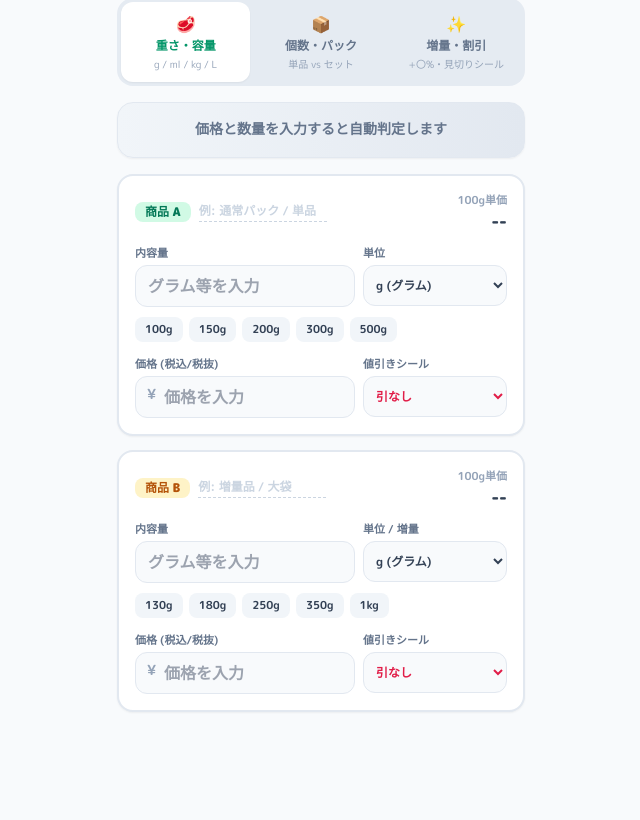
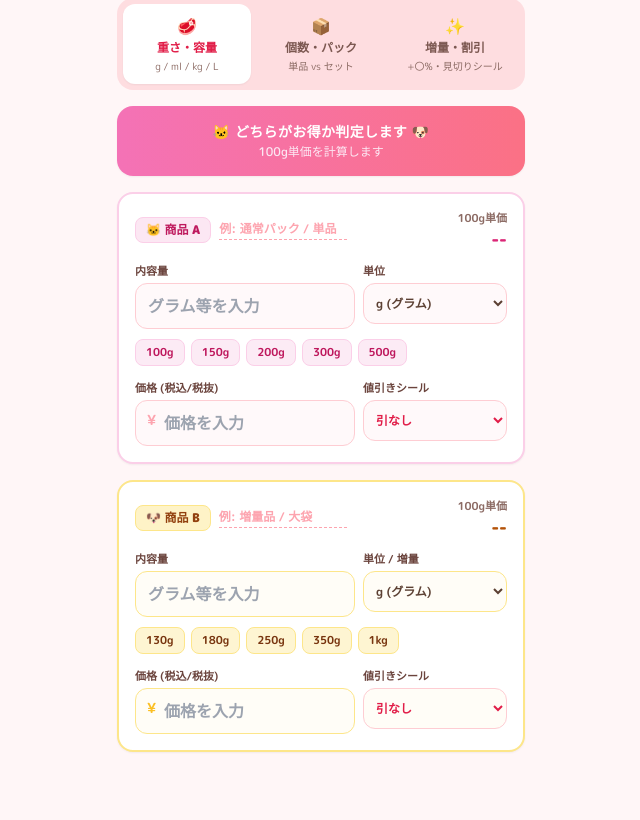
Before and after one commit to yotsu-haq6/shopping-calc, a plain HTML site: page index.html in a window 1280 px wide. Shown: the part 76-896 px from the top of the page, without its empty margins (319-959 px from the left). Before the commit the page ends 856 px from the top, so only its background shows below. Drawn offline with nearby package versions, Linux system fonts and the light colour scheme.

Commit message:
Update index.html

```diff
--- a/index.html
+++ b/index.html
@@ -9,9 +9,9 @@
   <meta name="apple-mobile-web-app-capable" content="yes">
   <meta name="apple-mobile-web-app-status-bar-style" content="default">
   <meta name="apple-mobile-web-app-title" content="単価比較">
-  <meta name="theme-color" content="#10b981">
+  <meta name="theme-color" content="#f472b6">
 
-  <link rel="manifest" href="data:application/manifest+json;charset=utf-8,%7B%22name%22%3A%22%E3%81%8A%E8%B2%B7%E3%81%84%E7%89%A9%E5%8D%98%E4%BE%A1%E3%81%8F%E3%82%89%E3%81%B9%E3%80%9C%E3%82%8B%22%2C%22short_name%22%3A%22%E5%8D%98%E4%BE%A1%E6%AF%94%E8%BC%83%22%2C%22start_url%22%3A%22.%22%2C%22display%22%3A%22standalone%22%2C%22background_color%22%3A%22%23f8fafc%22%2C%22theme_color%22%3A%22%2310b981%22%2C%22icons%22%3A%5B%7B%22src%22%3A%22data%3Aimage%2Fsvg%2Bxml%2C%253Csvg%2520xmlns%3D%27http%3A%2F%2Fwww.w3.org%2F2000%2Fsvg%27%2520viewBox%3D%270%25200%2520100%2520100%27%253E%253Crect%2520width%3D%27100%27%2520height%3D%27100%27%2520rx%3D%2720%27%2520fill%3D%27%252310b981%27%2F%253E%253Ctext%2520x%3D%2750%27%2520y%3D%2765%27%2520font-size%3D%2755%27%2520text-anchor%3D%27middle%27%253E%25F0%259F%259B%2592%253C%2Ftext%253E%253C%2Fsvg%253E%22%2C%22sizes%22%3A%22192x192%20512x512%22%2C%22type%22%3A%22image%2Fsvg%2Bxml%22%2C%22purpose%22%3A%22any%20maskable%22%7D%5D%7D">
+  <link rel="manifest" href="data:application/manifest+json;charset=utf-8,%7B%22name%22%3A%22%E3%81%8A%E8%B2%B7%E3%81%84%E7%89%A9%E5%8D%98%E4%BE%A1%E3%81%8F%E3%82%89%E3%81%B9%E3%80%9C%E3%82%8B%22%2C%22short_name%22%3A%22%E5%8D%98%E4%BE%A1%E6%AF%94%E8%BC%83%22%2C%22start_url%22%3A%22.%22%2C%22display%22%3A%22standalone%22%2C%22background_color%22%3A%22%23fff1f2%22%2C%22theme_color%22%3A%22%23f472b6%22%2C%22icons%22%3A%5B%7B%22src%22%3A%22data%3Aimage%2Fsvg%2Bxml%2C%253Csvg%2520xmlns%3D%27http%3A%2F%2Fwww.w3.org%2F2000%2Fsvg%27%2520viewBox%3D%270%25200%2520100%2520100%27%253E%253Crect%2520width%3D%27100%27%2520height%3D%27100%27%2520rx%3D%2725%27%2520fill%3D%27%2523f472b6%27%2F%253E%253Ctext%2520x%3D%2750%27%2520y%3D%2765%27%2520font-size%3D%2750%27%2520text-anchor%3D%27middle%27%253E%25F0%259F%2590%25B1%253C%2Ftext%253E%253C%2Fsvg%253E%22%2C%22sizes%22%3A%22192x192%20512x512%22%2C%22type%22%3A%22image%2Fsvg%2Bxml%22%2C%22purpose%22%3A%22any%20maskable%22%7D%5D%7D">
 
   <script src="https://cdn.tailwindcss.com"></script>
   <link href="https://fonts.googleapis.com/css2?family=M+PLUS+Rounded+1c:wght@400;500;700;800;900&display=swap" rel="stylesheet">
@@ -27,73 +27,75 @@
     }
   </style>
 </head>
-<body class="bg-slate-50 min-h-screen text-slate-800 pb-12 select-none">
+<body class="bg-rose-50/60 min-h-screen text-[#5c4033] pb-12 select-none">
   <div class="max-w-md mx-auto p-4 sm:p-5">
 
     <header class="flex items-center justify-between mb-4">
       <div class="flex items-center gap-2">
-        <span class="text-3xl">🛒</span>
+        <span class="text-3xl">🐾</span>
         <div>
-          <h1 class="text-lg font-black tracking-tight text-slate-900 leading-none">お買い物単価くらべ〜る</h1>
-          <p class="text-xs text-slate-400 font-bold mt-1">どっちがお得？サクッと判定</p>
+          <h1 class="text-lg font-black tracking-tight text-[#4a2e2b] leading-none">お買い物単価くらべ〜る</h1>
+          <p class="text-xs text-rose-400 font-bold mt-1">どっちがお得？サクッと判定</p>
         </div>
       </div>
       <div class="flex items-center gap-1.5">
-        <button id="swapBtn" class="flex items-center gap-1 px-2.5 py-1.5 text-xs font-bold text-slate-600 bg-white border border-slate-200 rounded-lg shadow-sm active:bg-slate-100 transition-all">
+        <button id="swapBtn" class="flex items-center gap-1 px-3 py-1.5 text-xs font-bold text-[#6b443d] bg-white border border-rose-200 rounded-xl shadow-xs active:bg-rose-100 transition-all">
           <span>⇄</span> 入替
         </button>
-        <button id="resetBtn" class="flex items-center gap-1 px-2.5 py-1.5 text-xs font-bold text-rose-600 bg-rose-50 border border-rose-100 rounded-lg active:bg-rose-100 transition-all">
+        <button id="resetBtn" class="flex items-center gap-1 px-3 py-1.5 text-xs font-bold text-rose-600 bg-rose-100/70 border border-rose-200 rounded-xl active:bg-rose-200 transition-all shadow-xs">
           <span>🗑️</span> リセット
         </button>
       </div>
     </header>
 
-    <div class="grid grid-cols-3 gap-1.5 bg-slate-200/80 p-1 rounded-2xl mb-4 font-bold text-xs">
-      <button class="mode-tab py-2.5 rounded-xl transition-all flex flex-col items-center gap-0.5 bg-white text-emerald-600 shadow-sm" data-mode="weight">
+    <div class="grid grid-cols-3 gap-1.5 bg-rose-200/60 p-1.5 rounded-2xl mb-4 font-bold text-xs">
+      <button class="mode-tab py-2.5 rounded-xl transition-all flex flex-col items-center gap-0.5 bg-white text-rose-600 shadow-sm" data-mode="weight">
         <span class="text-base">🥩</span>
         <span>重さ・容量</span>
-        <span class="text-[10px] text-slate-400 font-normal">g / ml / kg / L</span>
+        <span class="text-[10px] text-[#8c6b64] font-normal">g / ml / kg / L</span>
       </button>
-      <button class="mode-tab py-2.5 rounded-xl transition-all flex flex-col items-center gap-0.5 text-slate-500 hover:text-slate-800" data-mode="count">
+      <button class="mode-tab py-2.5 rounded-xl transition-all flex flex-col items-center gap-0.5 text-[#7c5851] hover:text-[#4a2e2b]" data-mode="count">
         <span class="text-base">📦</span>
         <span>個数・パック</span>
-        <span class="text-[10px] text-slate-400 font-normal">単品 vs セット</span>
+        <span class="text-[10px] text-[#8c6b64] font-normal">単品 vs セット</span>
       </button>
-      <button class="mode-tab py-2.5 rounded-xl transition-all flex flex-col items-center gap-0.5 text-slate-500 hover:text-slate-800" data-mode="bonus">
+      <button class="mode-tab py-2.5 rounded-xl transition-all flex flex-col items-center gap-0.5 text-[#7c5851] hover:text-[#4a2e2b]" data-mode="bonus">
         <span class="text-base">✨</span>
         <span>増量・割引</span>
-        <span class="text-[10px] text-slate-400 font-normal">+〇%・見切りシール</span>
+        <span class="text-[10px] text-[#8c6b64] font-normal">+〇%・見切りシール</span>
       </button>
     </div>
 
-    <div id="resultBanner" class="bg-gradient-to-r from-slate-100 to-slate-200 border border-slate-200 rounded-2xl p-4 text-center mb-4 transition-all duration-300 shadow-sm">
-      <p class="text-sm font-bold text-slate-500 mb-0.5">価格と数量を入力すると自動判定します</p>
+    <!-- 判定バナー（ピンク×ショコラ） -->
+    <div id="resultBanner" class="bg-gradient-to-r from-pink-400 to-rose-400 text-white rounded-2xl p-4 text-center mb-4 transition-all duration-300 shadow-sm">
+      <p class="text-sm font-black tracking-wide">🐱 どちらがお得か判定します 🐶</p>
+      <p class="text-xs font-medium text-pink-100 mt-0.5">価格と数量を入力してください</p>
     </div>
 
-    <div class="space-y-3.5">
+    <div class="space-y-4">
 
-      <!-- 商品A -->
-      <div id="cardA" class="bg-white rounded-2xl p-4 border-2 border-slate-200 shadow-sm transition-all duration-200">
+      <!-- 商品A（ミルキーピンク＆ねこちゃん） -->
+      <div id="cardA" class="bg-white rounded-2xl p-4 border-2 border-pink-200 shadow-sm transition-all duration-200">
         <div class="flex justify-between items-center mb-3">
           <div class="flex items-center gap-2">
-            <span class="px-2.5 py-0.5 rounded-lg text-xs font-black bg-emerald-100 text-emerald-700">商品 A</span>
-            <input type="text" id="nameA" placeholder="例: 通常パック / 単品" class="text-xs font-bold text-slate-600 bg-transparent placeholder-slate-300 focus:outline-none w-32 border-b border-dashed border-slate-300 pb-0.5">
+            <span class="px-2.5 py-1 rounded-lg text-xs font-black bg-pink-100 text-pink-700 border border-pink-200">🐱 商品 A</span>
+            <input type="text" id="nameA" placeholder="例: 通常パック / 単品" class="text-xs font-bold text-[#6b443d] bg-transparent placeholder-rose-300 focus:outline-none w-32 border-b border-dashed border-rose-300 pb-0.5">
           </div>
           <div class="text-right">
-            <span class="text-[11px] text-slate-400 font-bold block" id="unitLabelA">100g単価</span>
-            <span id="unitPriceA" class="text-base font-black text-slate-700">--</span>
+            <span class="text-[11px] text-[#8c6b64] font-bold block" id="unitLabelA">100g単価</span>
+            <span id="unitPriceA" class="text-base font-black text-pink-600">--</span>
           </div>
         </div>
 
         <div class="space-y-2.5">
           <div class="grid grid-cols-5 gap-2">
             <div class="col-span-3">
-              <label class="text-[11px] font-bold text-slate-500 mb-1 block" id="qtyTitleA">内容量</label>
-              <input type="number" id="qtyA" inputmode="decimal" placeholder="グラム等を入力" class="w-full bg-slate-50 border border-slate-200 rounded-xl px-3 py-2 text-base font-black text-slate-800 focus:bg-white focus:border-emerald-500 focus:outline-none focus:ring-2 focus:ring-emerald-200 transition-all">
+              <label class="text-[11px] font-bold text-[#6b443d] mb-1 block" id="qtyTitleA">内容量</label>
+              <input type="number" id="qtyA" inputmode="decimal" placeholder="グラム等を入力" class="w-full bg-rose-50/40 border border-rose-200 rounded-xl px-3 py-2.5 text-base font-black text-[#4a2e2b] focus:bg-white focus:border-pink-400 focus:outline-none focus:ring-2 focus:ring-pink-200 transition-all">
             </div>
             <div class="col-span-2">
-              <label class="text-[11px] font-bold text-slate-500 mb-1 block">単位</label>
-              <select id="unitA" class="w-full bg-slate-50 border border-slate-200 rounded-xl px-2 py-2.5 text-xs font-bold text-slate-700 focus:bg-white focus:border-emerald-500 focus:outline-none">
+              <label class="text-[11px] font-bold text-[#6b443d] mb-1 block">単位</label>
+              <select id="unitA" class="w-full bg-rose-50/40 border border-rose-200 rounded-xl px-2 py-2.5 text-xs font-bold text-[#5c4033] focus:bg-white focus:border-pink-400 focus:outline-none">
                 <option value="g">g (グラム)</option>
                 <option value="kg">kg (キロ)</option>
                 <option value="ml">ml (ミリ)</option>
@@ -102,19 +104,20 @@
             </div>
           </div>
 
+          <!-- クイックボタン（淡いピンクチップ） -->
           <div class="flex gap-1.5 overflow-x-auto pb-1" id="quickChipsA"></div>
 
           <div class="grid grid-cols-5 gap-2">
             <div class="col-span-3">
-              <label class="text-[11px] font-bold text-slate-500 mb-1 block">価格 (税込/税抜)</label>
+              <label class="text-[11px] font-bold text-[#6b443d] mb-1 block">価格 (税込/税抜)</label>
               <div class="relative">
-                <span class="absolute left-3 top-2 font-bold text-slate-400 text-sm">¥</span>
-                <input type="number" id="priceA" inputmode="numeric" placeholder="価格を入力" class="w-full bg-slate-50 border border-slate-200 rounded-xl pl-7 pr-3 py-2 text-base font-black text-slate-800 focus:bg-white focus:border-emerald-500 focus:outline-none focus:ring-2 focus:ring-emerald-200 transition-all">
+                <span class="absolute left-3 top-2.5 font-bold text-rose-300 text-sm">¥</span>
+                <input type="number" id="priceA" inputmode="numeric" placeholder="価格を入力" class="w-full bg-rose-50/40 border border-rose-200 rounded-xl pl-7 pr-3 py-2.5 text-base font-black text-[#4a2e2b] focus:bg-white focus:border-pink-400 focus:outline-none focus:ring-2 focus:ring-pink-200 transition-all">
               </div>
             </div>
             <div class="col-span-2">
-              <label class="text-[11px] font-bold text-slate-500 mb-1 block">値引きシール</label>
-              <select id="discountA" class="w-full bg-slate-50 border border-slate-200 rounded-xl px-2 py-2.5 text-xs font-bold text-rose-600 focus:bg-white focus:border-rose-400 focus:outline-none">
+              <label class="text-[11px] font-bold text-[#6b443d] mb-1 block">値引きシール</label>
+              <select id="discountA" class="w-full bg-rose-50/40 border border-rose-200 rounded-xl px-2 py-2.5 text-xs font-bold text-rose-600 focus:bg-white focus:border-pink-400 focus:outline-none">
                 <option value="none">引なし</option>
                 <option value="10p">1割引 (10%)</option>
                 <option value="20p">2割引 (20%)</option>
@@ -129,28 +132,28 @@
         </div>
       </div>
 
-      <!-- 商品B -->
-      <div id="cardB" class="bg-white rounded-2xl p-4 border-2 border-slate-200 shadow-sm transition-all duration-200">
+      <!-- 商品B（ショコラピンク＆わんちゃん） -->
+      <div id="cardB" class="bg-white rounded-2xl p-4 border-2 border-amber-200 shadow-sm transition-all duration-200">
         <div class="flex justify-between items-center mb-3">
           <div class="flex items-center gap-2">
-            <span class="px-2.5 py-0.5 rounded-lg text-xs font-black bg-amber-100 text-amber-700">商品 B</span>
-            <input type="text" id="nameB" placeholder="例: 増量品 / 大袋" class="text-xs font-bold text-slate-600 bg-transparent placeholder-slate-300 focus:outline-none w-32 border-b border-dashed border-slate-300 pb-0.5">
+            <span class="px-2.5 py-1 rounded-lg text-xs font-black bg-amber-100 text-amber-800 border border-amber-200">🐶 商品 B</span>
+            <input type="text" id="nameB" placeholder="例: 増量品 / 大袋" class="text-xs font-bold text-[#6b443d] bg-transparent placeholder-rose-300 focus:outline-none w-32 border-b border-dashed border-rose-300 pb-0.5">
           </div>
           <div class="text-right">
-            <span class="text-[11px] text-slate-400 font-bold block" id="unitLabelB">100g単価</span>
-            <span id="unitPriceB" class="text-base font-black text-slate-700">--</span>
+            <span class="text-[11px] text-[#8c6b64] font-bold block" id="unitLabelB">100g単価</span>
+            <span id="unitPriceB" class="text-base font-black text-amber-700">--</span>
           </div>
         </div>
 
         <div class="space-y-2.5">
           <div class="grid grid-cols-5 gap-2">
             <div class="col-span-3">
-              <label class="text-[11px] font-bold text-slate-500 mb-1 block" id="qtyTitleB">内容量</label>
-              <input type="number" id="qtyB" inputmode="decimal" placeholder="グラム等を入力" class="w-full bg-slate-50 border border-slate-200 rounded-xl px-3 py-2 text-base font-black text-slate-800 focus:bg-white focus:border-emerald-500 focus:outline-none focus:ring-2 focus:ring-emerald-200 transition-all">
+              <label class="text-[11px] font-bold text-[#6b443d] mb-1 block" id="qtyTitleB">内容量</label>
+              <input type="number" id="qtyB" inputmode="decimal" placeholder="グラム等を入力" class="w-full bg-amber-50/40 border border-amber-200 rounded-xl px-3 py-2.5 text-base font-black text-[#4a2e2b] focus:bg-white focus:border-amber-400 focus:outline-none focus:ring-2 focus:ring-amber-200 transition-all">
             </div>
             <div class="col-span-2">
-              <label class="text-[11px] font-bold text-slate-500 mb-1 block">単位 / 増量</label>
-              <select id="unitB" class="w-full bg-slate-50 border border-slate-200 rounded-xl px-2 py-2.5 text-xs font-bold text-slate-700 focus:bg-white focus:border-emerald-500 focus:outline-none">
+              <label class="text-[11px] font-bold text-[#6b443d] mb-1 block">単位 / 増量</label>
+              <select id="unitB" class="w-full bg-amber-50/40 border border-amber-200 rounded-xl px-2 py-2.5 text-xs font-bold text-[#5c4033] focus:bg-white focus:border-amber-400 focus:outline-none">
                 <option value="g">g (グラム)</option>
                 <option value="kg">kg (キロ)</option>
                 <option value="ml">ml (ミリ)</option>
@@ -159,19 +162,20 @@
             </div>
           </div>
 
+          <!-- クイックボタン（ショコラベージュチップ） -->
           <div class="flex gap-1.5 overflow-x-auto pb-1" id="quickChipsB"></div>
 
           <div class="grid grid-cols-5 gap-2">
             <div class="col-span-3">
-              <label class="text-[11px] font-bold text-slate-500 mb-1 block">価格 (税込/税抜)</label>
+              <label class="text-[11px] font-bold text-[#6b443d] mb-1 block">価格 (税込/税抜)</label>
               <div class="relative">
-                <span class="absolute left-3 top-2 font-bold text-slate-400 text-sm">¥</span>
-                <input type="number" id="priceB" inputmode="numeric" placeholder="価格を入力" class="w-full bg-slate-50 border border-slate-200 rounded-xl pl-7 pr-3 py-2 text-base font-black text-slate-800 focus:bg-white focus:border-emerald-500 focus:outline-none focus:ring-2 focus:ring-emerald-200 transition-all">
+                <span class="absolute left-3 top-2.5 font-bold text-amber-400 text-sm">¥</span>
+                <input type="number" id="priceB" inputmode="numeric" placeholder="価格を入力" class="w-full bg-amber-50/40 border border-amber-200 rounded-xl pl-7 pr-3 py-2.5 text-base font-black text-[#4a2e2b] focus:bg-white focus:border-amber-400 focus:outline-none focus:ring-2 focus:ring-amber-200 transition-all">
               </div>
             </div>
             <div class="col-span-2">
-              <label class="text-[11px] font-bold text-slate-500 mb-1 block">値引きシール</label>
-              <select id="discountB" class="w-full bg-slate-50 border border-slate-200 rounded-xl px-2 py-2.5 text-xs font-bold text-rose-600 focus:bg-white focus:border-rose-400 focus:outline-none">
+              <label class="text-[11px] font-bold text-[#6b443d] mb-1 block">値引きシール</label>
+              <select id="discountB" class="w-full bg-amber-50/40 border border-rose-200 rounded-xl px-2 py-2.5 text-xs font-bold text-rose-600 focus:bg-white focus:border-pink-400 focus:outline-none">
                 <option value="none">引なし</option>
                 <option value="10p">1割引 (10%)</option>
                 <option value="20p">2割引 (20%)</option>
@@ -216,7 +220,7 @@
       chipsData[currentMode].A.forEach(item => {
         const btn = document.createElement('button');
         btn.type = 'button';
-        btn.className = 'text-[11px] font-bold bg-slate-100 text-slate-700 hover:bg-slate-200 rounded-lg px-2.5 py-1 shrink-0 active:scale-95 transition-all';
+        btn.className = 'text-[11px] font-bold bg-pink-100/80 text-pink-700 border border-pink-200 rounded-lg px-2.5 py-1 shrink-0 active:scale-95 transition-all shadow-xs';
         btn.textContent = item.lbl;
         btn.onclick = () => { document.getElementById('qtyA').value = item.v; calculate(); };
         cA.appendChild(btn);
@@ -225,7 +229,7 @@
       chipsData[currentMode].B.forEach(item => {
         const btn = document.createElement('button');
         btn.type = 'button';
-        btn.className = 'text-[11px] font-bold bg-slate-100 text-slate-700 hover:bg-slate-200 rounded-lg px-2.5 py-1 shrink-0 active:scale-95 transition-all';
+        btn.className = 'text-[11px] font-bold bg-amber-100/80 text-amber-900 border border-amber-200 rounded-lg px-2.5 py-1 shrink-0 active:scale-95 transition-all shadow-xs';
         btn.textContent = item.lbl;
         btn.onclick = () => {
           if (item.type === 'bonus') {
@@ -247,10 +251,10 @@
     document.querySelectorAll('.mode-tab').forEach(tab => {
       tab.addEventListener('click', (e) => {
         document.querySelectorAll('.mode-tab').forEach(t => {
-          t.className = 'mode-tab py-2.5 rounded-xl transition-all flex flex-col items-center gap-0.5 text-slate-500 hover:text-slate-800';
+          t.className = 'mode-tab py-2.5 rounded-xl transition-all flex flex-col items-center gap-0.5 text-[#7c5851] hover:text-[#4a2e2b]';
         });
         const target = e.currentTarget;
-        target.className = 'mode-tab py-2.5 rounded-xl transition-all flex flex-col items-center gap-0.5 bg-white text-emerald-600 shadow-sm font-bold';
+        target.className = 'mode-tab py-2.5 rounded-xl transition-all flex flex-col items-center gap-0.5 bg-white text-rose-600 shadow-sm font-bold';
         currentMode = target.dataset.mode;
         updateModeUI();
       });
@@ -344,43 +348,46 @@
       const cardB = document.getElementById('cardB');
       const banner = document.getElementById('resultBanner');
 
-      cardA.classList.remove('ring-4', 'ring-emerald-400', 'bg-emerald-50/40', 'border-emerald-500');
-      cardB.classList.remove('ring-4', 'ring-amber-400', 'bg-amber-50/40', 'border-amber-500');
+      cardA.classList.remove('ring-4', 'ring-pink-400', 'bg-pink-50/70', 'border-pink-500');
+      cardB.classList.remove('ring-4', 'ring-amber-400', 'bg-amber-50/70', 'border-amber-500');
 
       if (unitCostA > 0 && unitCostB > 0) {
         const diff = Math.abs(unitCostA - unitCostB);
         const diffPercent = (diff / Math.max(unitCostA, unitCostB) * 100).toFixed(1);
 
         if (Math.abs(unitCostA - unitCostB) < 0.001) {
-          banner.className = 'bg-slate-800 text-white rounded-2xl p-4 text-center mb-4 shadow-lg';
+          banner.className = 'bg-[#6b443d] text-white rounded-2xl p-4 text-center mb-4 shadow-md';
           banner.innerHTML = `
-            <div class="text-xs font-bold text-slate-300">引き分け</div>
+            <div class="text-xs font-bold text-pink-200">引き分け</div>
             <div class="text-xl font-black mt-0.5">どちらも全く同じ単価です！</div>
           `;
         } else if (unitCostA < unitCostB) {
-          cardA.classList.add('ring-4', 'ring-emerald-400', 'bg-emerald-50/40', 'border-emerald-500');
-          banner.className = 'bg-emerald-500 text-white rounded-2xl p-4 text-center mb-4 shadow-lg shadow-emerald-500/20';
+          cardA.classList.add('ring-4', 'ring-pink-400', 'bg-pink-50/70', 'border-pink-500');
+          banner.className = 'bg-gradient-to-r from-pink-500 to-rose-400 text-white rounded-2xl p-4 text-center mb-4 shadow-md shadow-pink-500/20';
           banner.innerHTML = `
             <div class="flex items-center justify-center gap-1.5 text-xs font-bold bg-white/20 py-0.5 px-3 rounded-full w-max mx-auto mb-1">
-              <span>👑</span> 商品 A の方がおトク！
+              <span>🐱✨</span> 商品 A の方がおトク！
             </div>
             <div class="text-2xl font-black tracking-tight">約 ${diffPercent}% 安い</div>
-            <div class="text-xs font-bold mt-1 text-emerald-100">${unitName}あたり 約 ¥${diff.toFixed(1)} お得</div>
+            <div class="text-xs font-bold mt-1 text-pink-100">${unitName}あたり 約 ¥${diff.toFixed(1)} お得</div>
           `;
         } else {
-          cardB.classList.add('ring-4', 'ring-amber-400', 'bg-amber-50/40', 'border-amber-500');
-          banner.className = 'bg-amber-500 text-white rounded-2xl p-4 text-center mb-4 shadow-lg shadow-amber-500/20';
+          cardB.classList.add('ring-4', 'ring-amber-400', 'bg-amber-50/70', 'border-amber-500');
+          banner.className = 'bg-gradient-to-r from-amber-600 to-amber-500 text-white rounded-2xl p-4 text-center mb-4 shadow-md shadow-amber-500/20';
           banner.innerHTML = `
             <div class="flex items-center justify-center gap-1.5 text-xs font-bold bg-white/20 py-0.5 px-3 rounded-full w-max mx-auto mb-1">
-              <span>👑</span> 商品 B の方がおトク！
+              <span>🐶✨</span> 商品 B の方がおトク！
             </div>
             <div class="text-2xl font-black tracking-tight">約 ${diffPercent}% 安い</div>
             <div class="text-xs font-bold mt-1 text-amber-100">${unitName}あたり 約 ¥${diff.toFixed(1)} お得</div>
           `;
         }
       } else {
-        banner.className = 'bg-gradient-to-r from-slate-100 to-slate-200 border border-slate-200 rounded-2xl p-4 text-center mb-4 shadow-sm';
-        banner.innerHTML = '<p class="text-sm font-bold text-slate-500 mb-0.5">価格と数量を入力すると自動判定します</p>';
+        banner.className = 'bg-gradient-to-r from-pink-400 to-rose-400 text-white rounded-2xl p-4 text-center mb-4 shadow-sm';
+        banner.innerHTML = `
+          <p class="text-sm font-black tracking-wide">🐱 どちらがお得か判定します 🐶</p>
+          <p class="text-xs font-medium text-pink-100 mt-0.5">${unitName}単価を計算します</p>
+        `;
       }
     }
 
```
